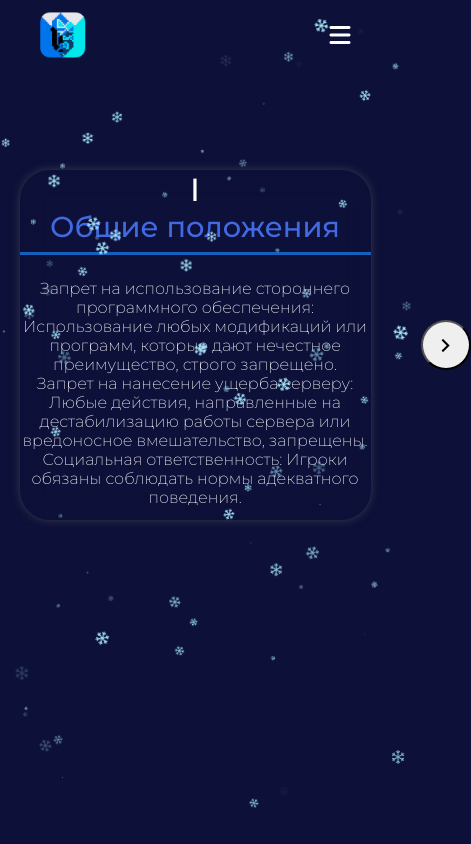
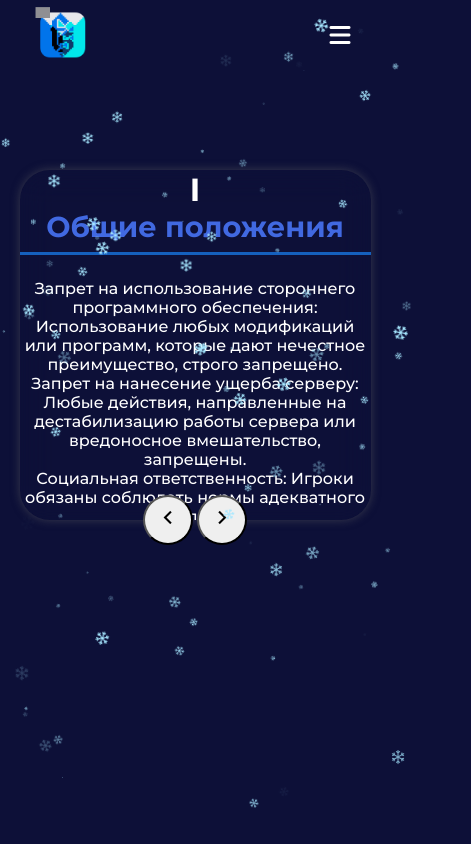
Before and after one commit to friendshire/friendshire.github.io, a plain HTML site: page rules.html in a window 390 px wide. Shown: the whole page, 471 px wide, since content can reach past the window. Drawn offline with nearby package versions, Linux system fonts and the light colour scheme; grey boxes are pictures that could not be loaded; animation ran at ten frames a second.

Commit message:
New Year hat + rules optimization

```diff
--- a/CSSall.css
+++ b/CSSall.css
@@ -8,11 +8,11 @@
 }
 
 .large-title {
+    font-weight: 700;
+}
+.subtitle {
+    font-weight: 600;
+}
+body {
     font-weight: 500;
 }
-.subtitle {
-    font-weight: 300;
-}
-body {
-    font-weight: 200;
-}
--- a/CSSheader.css
+++ b/CSSheader.css
@@ -37,7 +37,7 @@ header { position: relative; padding: 0 5%; }
   justify-content: space-between;
 }
 
-.navbar .logo { width: 0%; scale: 2.5%; opacity: 0.9; }
+.navbar .logo { width: 0%; scale: 2.5%; opacity: 0.9;}
 
 .navbar .links {
   display: flex;
--- a/CSSrules copy.css
+++ b/CSSrules copy.css
@@ -57,3 +57,16 @@ button {
 .btn-second {
     right: -100px; /* Расположим справа от main */
 }
+
+@media (max-width: 992px) {
+    .btn-first, .btn-second {
+        position: static;
+        display: inline-block;
+    }
+    .wrapper {
+        text-align: center;
+    }
+    main {
+        /* height: 700px; */
+    }
+}
--- a/rules.html
+++ b/rules.html
@@ -25,6 +25,7 @@
     <header>
         <div class="navbar">
             <div class="logo">
+                <a href="#" style="position: absolute; scale: 1.5; padding-right: 400px; padding-bottom: 600px;"><img src="колпачёк.png"/></a>
                 <a href="#"><img src="FS.png" /></a>
             </div>
             <ul class="links">
```
Also changed, not shown: about.html (+1 -0 lines), index.html (+1 -0 lines), 1 other file.
